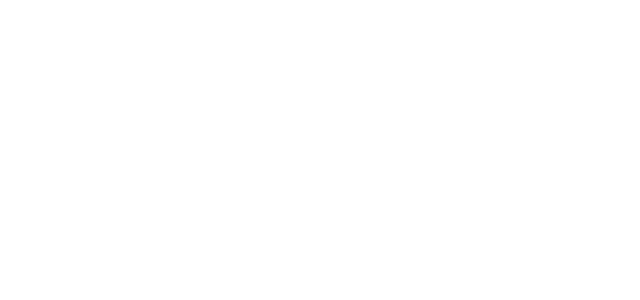
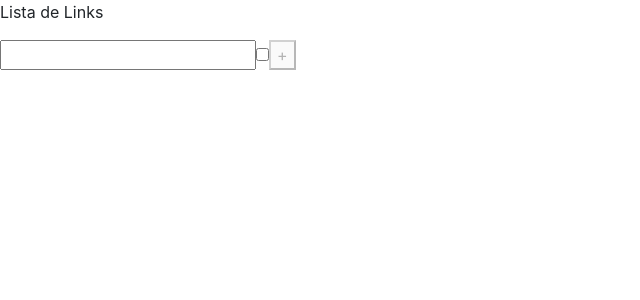
Before and after one commit to lramosduarte/know, an Angular app: page /links/my in a window 1280 px wide. Before the commit this address led to /. Shown: the top 300 px of the page, without its empty margins (0-640 px from the left). Built offline with nearby package versions, Linux system fonts and the light colour scheme.

Commit message:
Refatora lista de links
A lista de links antes era o component root do app, para separar
responsabilidades e facilitar implementações futuras eu separei em duas
camadas diferentes.

```diff
--- a/src/app/app-routing.module.ts
+++ b/src/app/app-routing.module.ts
@@ -1,11 +1,11 @@
 import { NgModule } from '@angular/core';
 import { Routes, RouterModule } from '@angular/router';
 
-import {LinkListComponent} from 'src/app/link-list/link-list.component';
+import { MyLinksComponent } from './my-links/my-links.component';
 
 
 const routes: Routes = [
-  {path: 'links', component: LinkListComponent},
+  {path: 'links/my', component: MyLinksComponent},
 ];
 
 @NgModule({
--- a/src/app/app.module.ts
+++ b/src/app/app.module.ts
@@ -9,6 +9,7 @@ import { AppComponent } from './app.component';
 import { LinkListComponent } from './link-list/link-list.component';
 import { AddLinkComponent } from './add-link/add-link.component';
 import { LinkListItemComponent } from './link-list-item/link-list-item.component';
+import { MyLinksComponent } from './my-links/my-links.component';
 
 
 @NgModule({
@@ -17,6 +18,7 @@ import { LinkListItemComponent } from './link-list-item/link-list-item.component
     AddLinkComponent,
     LinkListComponent,
     LinkListItemComponent,
+    MyLinksComponent,
   ],
   imports: [
     AppRoutingModule,
--- a/src/app/link-list/link-list.component.html
+++ b/src/app/link-list/link-list.component.html
@@ -8,4 +8,3 @@
     </li>
   </ul>
 </div>
-<app-add-link (cadastraNovoLink)="onSalvar()"></app-add-link>
--- a/src/app/link-list/link-list.component.ts
+++ b/src/app/link-list/link-list.component.ts
@@ -18,11 +18,7 @@ export class LinkListComponent implements OnInit {
     this.atualizaListaLinks();
   }
 
-  public onSalvar() {
-    this.atualizaListaLinks();
-  }
-
-  private atualizaListaLinks() {
+  public atualizaListaLinks() {
     this.buscador.linksNaoLidos()
       .subscribe(links => this.linksNaoLidos = links);
   }
--- /dev/null
+++ b/src/app/my-links/my-links.component.html
@@ -0,0 +1,2 @@
+<app-link-list></app-link-list>
+<app-add-link (cadastraNovoLink)="onAdicionarNovoLink()"></app-add-link>
--- /dev/null
+++ b/src/app/my-links/my-links.component.ts
@@ -0,0 +1,21 @@
+import { Component, OnInit, ViewChild } from '@angular/core';
+import { LinkListComponent } from '../link-list/link-list.component';
+
+@Component({
+  selector: 'app-my-links',
+  templateUrl: './my-links.component.html',
+  styleUrls: ['./my-links.component.sass']
+})
+export class MyLinksComponent implements OnInit {
+  @ViewChild(LinkListComponent) linkList: LinkListComponent;
+
+  constructor() { }
+
+  ngOnInit() {
+  }
+
+  public onAdicionarNovoLink() {
+    this.linkList.atualizaListaLinks();
+  }
+
+}
```
Also changed, not shown: src/app/my-links/my-links.component.sass (added).
